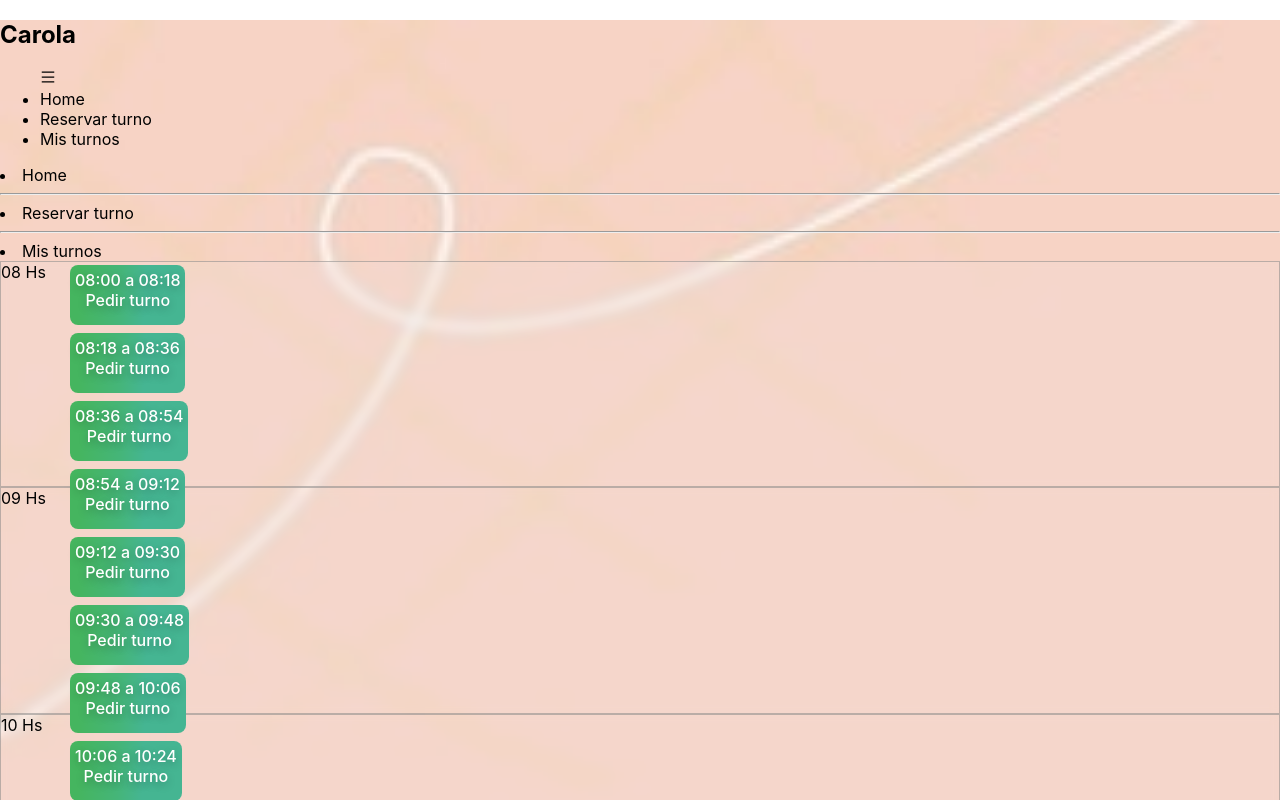
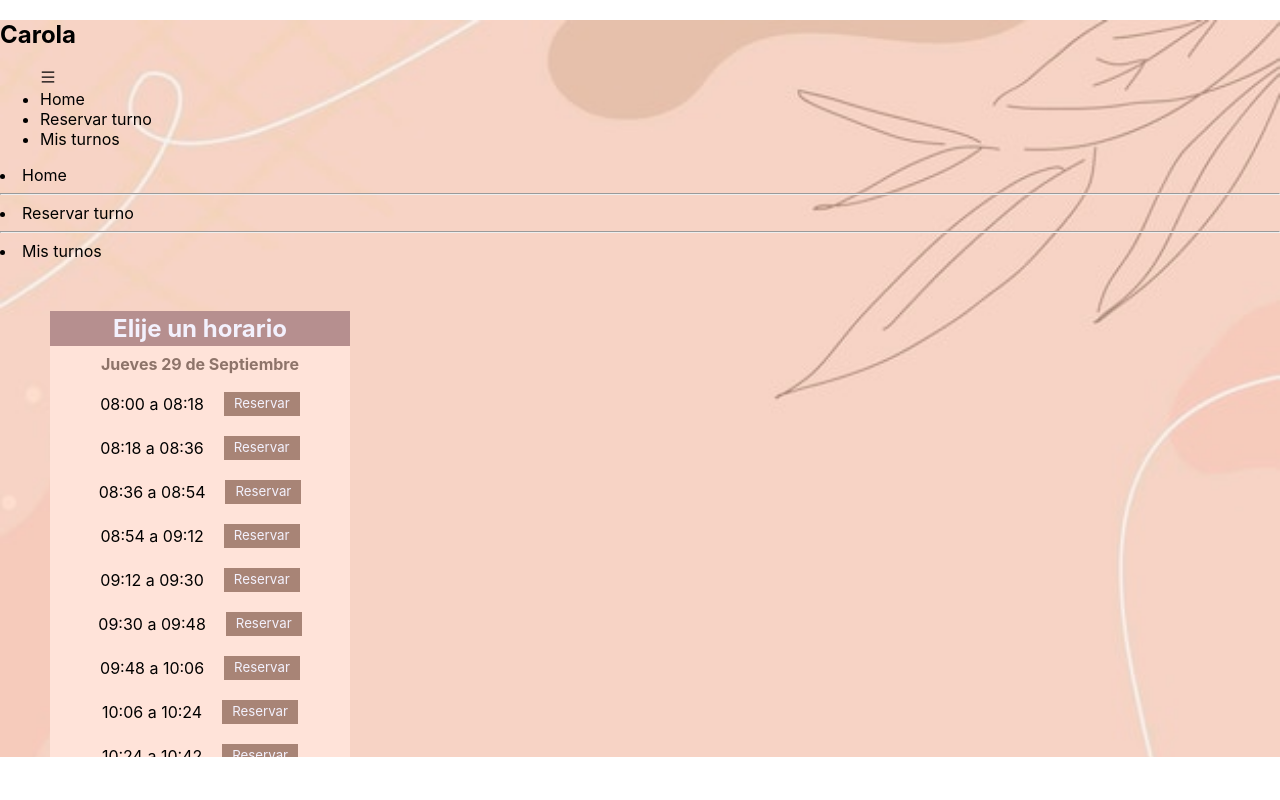
Before and after one commit to No-Country/C7-25, a React (Create React App) app in the folder frontend/: page /reservarturno in a window 1280 px wide. Shown: the top 800 px of the page. Built offline with nearby package versions, Linux system fonts and the light colour scheme.

Commit message:
version 0.1.8 front

```diff
--- a/frontend/src/App.js
+++ b/frontend/src/App.js
@@ -10,7 +10,7 @@ import BookAppointment from './components/BookAppointment';
 import MyAppointments from './components/MyAppointments';
 import LogOut from './components/LogOut'
 
-document.body.classList.add('darkPalette');
+document.body.classList.add('pinkPalette');
 console.log('App se esta renderizando');
 
 
--- a/frontend/src/components/BookAppointment.js
+++ b/frontend/src/components/BookAppointment.js
@@ -4,10 +4,11 @@ import '../styles/BookAppointment.css'
 
 export default function BookAppointment() {
 
+  //const [firstRender, setFirstRender] = useState(false);
 
 
   const workday={
-    init:'2022-09-27T08:00', //inicio de la jornada
+    init:'2022-09-29T08:00', //inicio de la jornada
     workdayDuration:720, //duracion de la jornada en minutos
     apptDuration:18 //duracion del turno en minutos
   }
@@ -18,15 +19,43 @@ export default function BookAppointment() {
     hours.push(index);
   }
 
-  const margin = 4;
+  const margin = 4; //margen de cada boton de turnos
   const apptHeight = 60+2*margin;//altura en px en el css del boton para pedir turno + margen
   const heightHs = apptHeight*60/workday.apptDuration; //Regla de 3 simple para la altura de 1hr
 
 
+  let time=new Date(workday.init);
+  //Para obtener la fecha en texto
+  console.log(time);//Tue Sep 27 2022 08:00:00 GMT-0300 (hora estándar de Argentina)
+  const months={
+    Jan:'Enero',
+    Feb:'Febrero',
+    Mar:'Marzo',
+    Apr:'Abril',
+    May:'Mayo',
+    Jun:'Junio',
+    Jul:'Julio',
+    Aug:'Agosto',
+    Sep:'Septiembre',
+    Oct:'Octubre',
+    Nov:'Noviembre',
+    Dec:'Diciembre'
+  };
+  const days={
+    Mon:'Lunes',
+    Tue:'Martes',
+    Wed:'Miercoles',
+    Thu:'Jueves',
+    Fri:'Viernes',
+    Sat:'Sabado',
+    Sun:'Domingo'
+  }
+  console.log('time',time.toString().slice(4,7));
+  const dateString = days[time.toString().slice(0,3)]+' 29'+' de '+months[time.toString().slice(4,7)];
+
   //Para crear el rango de hs de cada turno
   //Falta retirar los no disponibles
   let apptDisp=[];
-  let time=new Date(workday.init);
   let ini,end;
   ini=('0'+time.getHours()).slice(-2)+':'+('0'+time.getMinutes()).slice(-2);//convierto el date al formato hora minuto 00:00
   for (let index = 1; index <= (workday.workdayDuration/workday.apptDuration); index++) {
@@ -38,8 +67,6 @@ export default function BookAppointment() {
 
   }
   console.log(apptDisp);
-
-
 
 
 
@@ -61,23 +88,15 @@ export default function BookAppointment() {
 
   console.log('BookAppointment se esta renderizando')
   return (
-    <div>
-      <div className='calendarContainer'>
-        <div>
-          {
-            hours.map((hora,index)=> //Para crear la barra lateral con las horas de atencion
-              <div className='horas' style={ { height: heightHs } } key={index}>
-                {('0' + hora).slice(-2)+' Hs'}
-              </div>
-            )
-          }
-        </div>
-        {
+    <div className='dayCalendarContainer'>
+      <div className='head flexRow'>Elije un horario</div>
+      <div className='date flexRow'>{dateString}</div>
+      <div className='apptsContainer'>
+      {
           apptDisp.map((turn,index)=>
-            <div onClick={()=>saveAppt(turn)} className='appt' style={ { top: turn[2]+'px' } }>
-              <span>{turn[0]+ ' a ' +turn[1]}</span>
-              <br/>
-              Pedir turno
+            <div  className='appt  flexRow' key={index}>
+              <div className='time'>{turn[0]+ ' a ' +turn[1]}</div>
+              <div className='apptBtn' onClick={()=>saveAppt(turn)}>Reservar</div>
             </div>
           )
         }
--- a/frontend/src/components/Home.js
+++ b/frontend/src/components/Home.js
@@ -8,6 +8,7 @@ export default function Home() {
     servicesArray:[
       {
         category:'Tratamientos faciales',
+        img:'',
         listServices:[
           'Hiperpigmentación',
           'Dermoabración',
@@ -16,11 +17,13 @@ export default function Home() {
         ]
       },{
         category:'Depilación definitiva',
+        img:'',
         listServices:[
           'Cuerpo completo'
         ]
       },{
         category:'Manicura y pedicura',
+        img:'',
         listServices:[
           'Semipermanente',
           'Kapping',
@@ -28,6 +31,7 @@ export default function Home() {
         ]
       },{
         category:'Cejas y pestañas',
+        img:'',
         listServices:[
           'Perfilado',
           'Lifting',
--- a/frontend/src/styles/App.css
+++ b/frontend/src/styles/App.css
@@ -18,6 +18,14 @@ a, a:hover, a:focus, a:active {
     --text-medio-color: rgb(217, 215, 227);
     --text-frente-color: rgb(243, 241, 253);
 }
+.pinkPalette{
+    --fondo-color: #FFE3D9;
+    --medio-color: #B68F8F;
+    --frente-color: #A88476;
+    --text-fondo-color: #8E746A;
+    --text-medio-color: rgb(217, 215, 227);
+    --text-frente-color: rgb(243, 241, 253);
+}
 
 .flexColumn{
     display: flex;
--- a/frontend/src/styles/BookAppointment.css
+++ b/frontend/src/styles/BookAppointment.css
@@ -1,39 +1,38 @@
-.calendarContainer{
-  position: relative;
+.dayCalendarContainer{
+  width: 300px;
+  margin: 50px;
+  background-color: var(--fondo-color);
 }
-.appt {
-  background-image: linear-gradient(92.88deg, #45b55f 9.16%, #45b579 43.89%, #45b592 64.72%);
-  border-radius: 8px;
-  border-style: none;
-  box-sizing: border-box;
-  color: #FFFFFF;
+.head{
+  background-color: var(--medio-color);
+  padding: 3px;
+  color: var(--text-frente-color);
+  font-size: 1.5em;
+  font-weight: 700;
+}
+.date{
+  font-weight: 700;
+  color: var(--text-fondo-color);
+  padding: 8px;
+}
+.apptsContainer{
+  height: 375px;
+  overflow-y: scroll;
+}
+.appt{
+  padding: 10px;
+}
+.apptBtn{
+  background-color: var(--frente-color);
+  padding: 3px 10px 5px 10px;
+  font-size: 0.83em;
+  color: var(--text-frente-color);
+  margin-left: 20px;
   cursor: pointer;
-  flex-shrink: 0;
-  /*font-family: "Inter UI","SF Pro Display",-apple-system,BlinkMacSystemFont,"Segoe UI",Roboto,Oxygen,Ubuntu,Cantarell,"Open Sans","Helvetica Neue",sans-serif;*/
-  font-size: 16px;
-  font-weight: 500;
-  /*height: 4rem;*/
-  height: 60px;
-  padding: 5px;
-  text-align: center;
-  text-shadow: rgba(0, 0, 0, 0.25) 0 3px 8px;
-  /*transition: all .5s;*/
-  user-select: none;
-  -webkit-user-select: none;
-  touch-action: manipulation;
-  box-sizing: border-box;
-  position: absolute;
-  margin-left: 70px;
 }
-.turno>span{
-  font-size: 18px;
-  font-weight: 600;
-}
-.horas{
-  background-color: rgb(238, 229, 229, 0.2);
-  backdrop-filter: blur(5px);
-  border: solid 1px #8888;
-  box-sizing: border-box;
+
+.time{
+
 }
 
 /*.button-36:hover {
@@ -46,57 +45,3 @@
     padding: 0 2.6rem;
   }
 }*/
-
-
-
-/*<button class="button-64" role="button"><span class="text">Button 64</span></button>
-
-/* CSS */
-.button-64 {
-  align-items: center;
-  background-image: linear-gradient(144deg,#AF40FF, #5B42F3 50%,#00DDEB);
-  border: 0;
-  border-radius: 8px;
-  box-shadow: rgba(151, 65, 252, 0.2) 0 15px 30px -5px;
-  box-sizing: border-box;
-  color: #FFFFFF;
-  display: flex;
-  font-family: Phantomsans, sans-serif;
-  font-size: 20px;
-  justify-content: center;
-  line-height: 1em;
-  max-width: 100%;
-  min-width: 140px;
-  padding: 3px;
-  text-decoration: none;
-  user-select: none;
-  -webkit-user-select: none;
-  touch-action: manipulation;
-  white-space: nowrap;
-  cursor: pointer;
-}
-
-.button-64:active,
-.button-64:hover {
-  outline: 0;
-}
-
-.button-64 span {
-  background-color: rgb(5, 6, 45);
-  padding: 16px 24px;
-  border-radius: 6px;
-  width: 100%;
-  height: 100%;
-  transition: 300ms;
-}
-
-.button-64:hover span {
-  background: none;
-}
-
-@media (min-width: 768px) {
-  .button-64 {
-    font-size: 24px;
-    min-width: 196px;
-  }
-}
```
